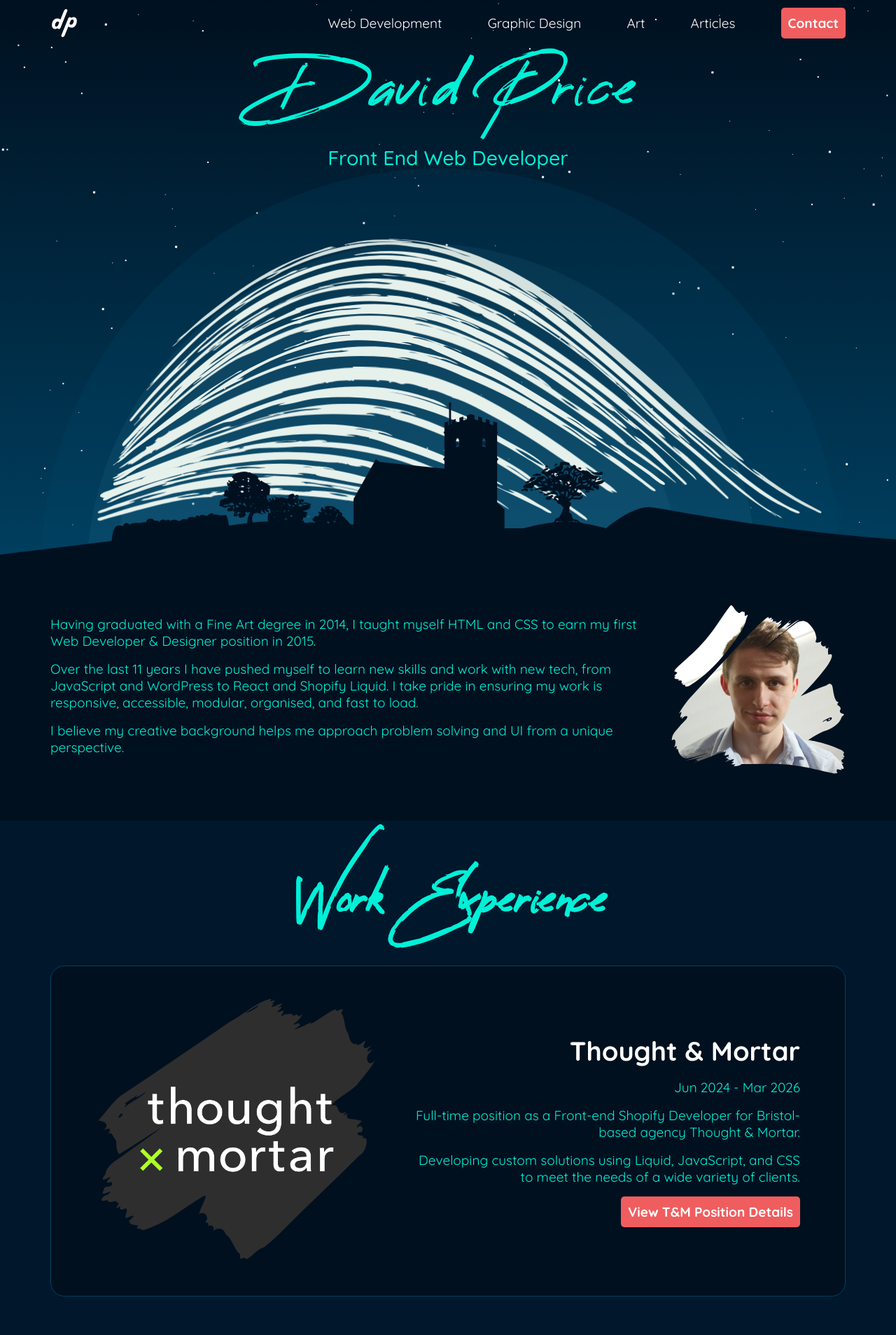
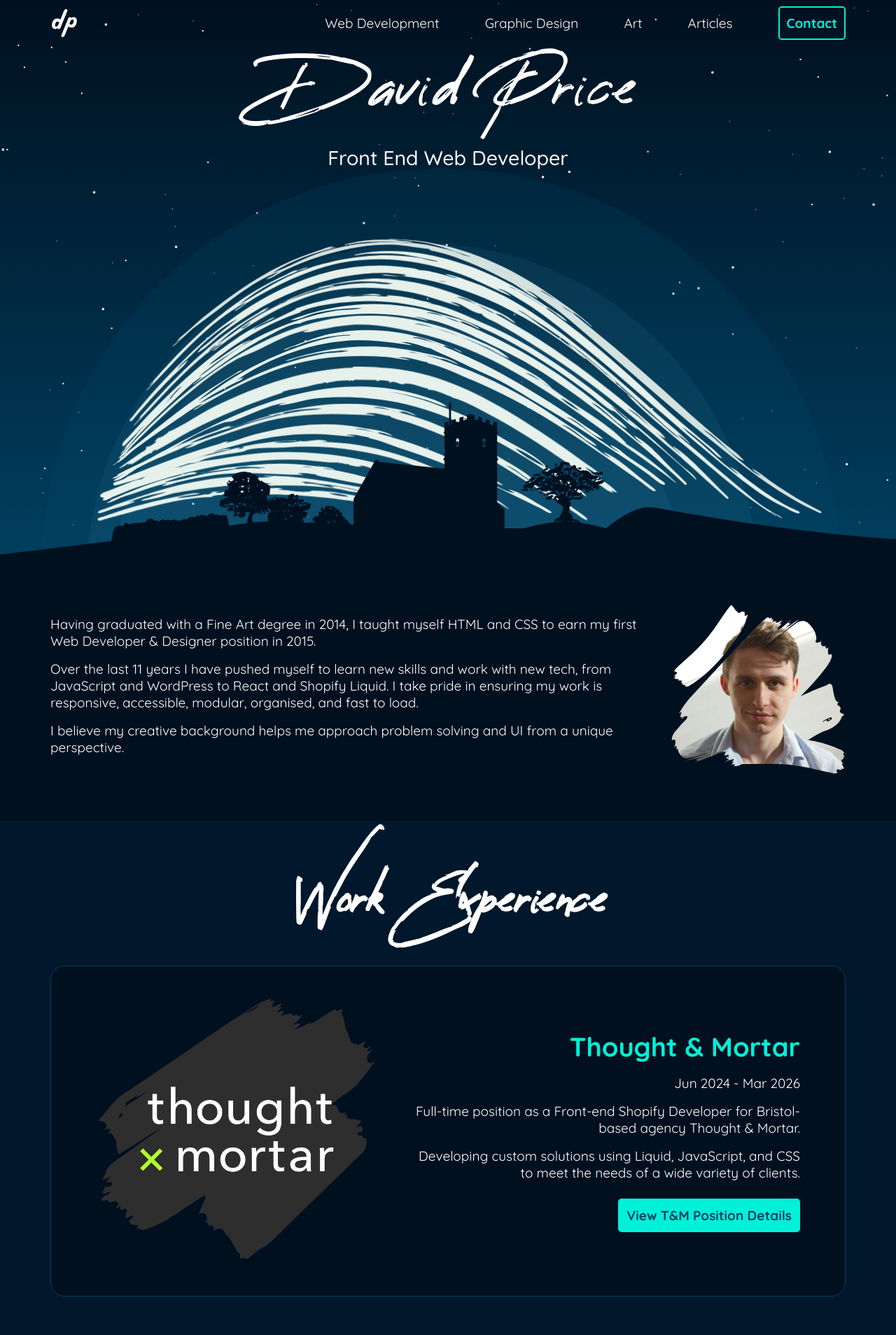
Before and after one commit to davidwillprice/portfolio-website, a Next.js app: page / in a window 1280 px wide. Shown: the top 1908 px of the page at 70% size. Built offline with nearby package versions, Linux system fonts and the light colour scheme.

Commit message:
Colour updates
* Removes orange/pink
* Swaps mint and white for better clarify on body text

```diff
--- a/app/bristol-marketing-agency/page.tsx
+++ b/app/bristol-marketing-agency/page.tsx
@@ -15,7 +15,7 @@ import bristolAgencyLogoSVG from "@svgs/bristol-marketing-agency-logo.svg";
 import IconsSVG from "@svgs/bma-icons";
 //import BlankMobile from "@svgs/blank-mobile";
 
-import threeDeviceHp from "@images/bma/homepage-multiple-devices.jpg";
+import threeDeviceHp from "@images/bma/bma-desktop-tablet-mobile-showcase.png";
 import conceptBoard from "@images/bma/concept-board.jpg";
 
 //import MobileMenu from "@images/bma/bma-mobile-menu-full.png";
@@ -95,7 +95,7 @@ export default function bristolAgency() {
       </ColourPreviewCon>
       <FullWidthImage
         img={threeDeviceHp}
-        imgAlt="Homepage design previews on desktop, tablet and mobile"
+        imgAlt="Homepage design mockups on desktop, tablet and mobile"
       />
       <StandardCentralText headerText="A simple but striking homepage">
         <p>
--- a/app/page.tsx
+++ b/app/page.tsx
@@ -224,7 +224,7 @@ export default function Home() {
             <SqBrushMask
               brush={"/brushes/brush-bg-3.svg"}
               img={sttImg}
-              imgAlt="Old Bakery Flower Garden logo"
+              imgAlt="Scrap The Trap logo"
               dirTxtRight={true}
               imageWidth={500}>
               <h3>Scrap The Trap</h3>
--- a/src/components/contact-icons.module.scss
+++ b/src/components/contact-icons.module.scss
@@ -10,7 +10,7 @@
   display: flex;
   justify-content: center;
   align-content: center;
-  fill: var(--secondary-color);
+  fill: var(--primary-color);
 }
 
 .links a {
@@ -43,7 +43,7 @@
   }
 }
 
-@media (min-width: 601px) {
+@media (min-width: 801px) {
   .mobile_only {
     display: none;
   }
--- a/src/components/footer.module.scss
+++ b/src/components/footer.module.scss
@@ -37,6 +37,9 @@
     color: white;
     font-size: 0.9rem;
   }
+  a:hover {
+    opacity: 1;
+  }
 }
 
 @media (max-width: 800px) {
--- a/src/components/header.module.scss
+++ b/src/components/header.module.scss
@@ -35,7 +35,7 @@
   column-gap: 6%;
 }
 .link {
-  color: var(--secondary-color);
+  color: var(--primary-color);
   text-align: center;
   transition: opacity 200ms ease-in-out;
   position: relative;
@@ -58,7 +58,7 @@
   border-radius: 3px;
   border-width: 0;
   span {
-    background-color: var(--secondary-color);
+    background-color: var(--primary-color);
     height: 5px;
     width: 35px;
     position: absolute;
--- a/src/components/header.tsx
+++ b/src/components/header.tsx
@@ -80,7 +80,7 @@ const Header = () => {
             {menuLink("/art", "Art")}
             {menuLink("/articles", "Articles")}
             <a
-              className={`${btnStyles.button} ${btnStyles.primary} ${styles.desktop_only}`}
+              className={`${btnStyles.button} ${btnStyles.secondary} ${styles.desktop_only}`}
               href="#contact"
               onClick={() => {
                 toggleMobMenu(false);
--- a/src/components/logo-showcase.module.scss
+++ b/src/components/logo-showcase.module.scss
@@ -1,6 +1,6 @@
 .container {
   width: 100%;
-  margin-bottom: 10px;
+  margin-bottom: 20px;
   border-radius: var(--border-radius);
   display: flex;
   justify-content: center;
--- a/src/components/sq-brush.module.scss
+++ b/src/components/sq-brush.module.scss
@@ -17,6 +17,9 @@
   h3 {
     font-size: 2rem;
     font-weight: 900;
+  }
+  a {
+    margin-top: 0.5rem;
   }
 }
 .work_example_con__r .text {
--- a/src/components/text-beside-img.module.scss
+++ b/src/components/text-beside-img.module.scss
@@ -19,7 +19,7 @@
   }
 }
 .image_con {
-  width: calc(50% - 8px);
+  min-width: calc(50% - 8px);
   text-align: center;
 }
 @media only screen and (max-width: 800px) {
--- a/src/styles/button.module.scss
+++ b/src/styles/button.module.scss
@@ -10,24 +10,25 @@
   transition: all 0.3s;
   text-align: center;
   justify-content: center;
-  &:hover {
-    transform: translateY(-2px);
-  }
+  border: 2px solid var(--highlight-color);
   svg {
     margin-left: 15px;
   }
   &.primary {
-    color: var(--secondary-color);
+    color: var(--background-color-3);
     background-color: var(--highlight-color);
   }
   &.primary:hover {
     background-color: var(--highlight-color-alt);
+    transform: translateY(-2px);
+    border-color: var(--highlight-color-alt);
   }
   &.secondary {
-    color: var(--tertiary-color);
-    background-color: var(--secondary-color-alt);
+    color: var(--highlight-color);
+    background-color: transparent;
   }
   &.secondary:hover {
-    background-color: var(--secondary-color);
+    color: var(--background-color-3);
+    background-color: var(--highlight-color);
   }
 }
--- a/src/styles/globals.scss
+++ b/src/styles/globals.scss
@@ -1,13 +1,13 @@
 :root {
-  --primary-color: #00f0d8;
-  --secondary-color: white;
+  --primary-color: white;
+  --secondary-color: #00f0d8;
   --background-color-1: #00101f;
   --background-color-2: #00172c;
   --background-color-3: #004061;
   --mobile-drawer-bg-color: rgba(0, 0, 0, 0.9);
   --hamburger-icon-bg-color: var(--background-color-3);
-  --highlight-color: #f05d5e;
-  --highlight-color-alt: #ff1129;
+  --highlight-color: var(--secondary-color);
+  --highlight-color-alt: var(--primary-color);
   --footer-bg-color: var(--background-color-3);
 
   --layout-width: 1200px;
@@ -28,7 +28,7 @@
   padding: 0;
   margin: 0;
   font-weight: 400;
-  color: var(--secondary-color);
+  color: var(--primary-color);
   scroll-margin-top: calc(var(--header-height) + 3rem);
 }
 
@@ -86,6 +86,20 @@ section {
 a {
   color: var(--secondary-color);
   text-underline-offset: 1px;
+  -webkit-font-smoothing: antialiased;
+  -moz-osx-font-smoothing: grayscale;
+  text-decoration: underline;
+  text-decoration-thickness: auto;
+  text-decoration-thickness: max(1px, 0.0625rem);
+  text-underline-offset: 0.1em;
+  transition: 0.1s text-decoration-thickness;
+  &:hover {
+    text-decoration-thickness: max(3px, 0.1875rem, 0.12em);
+    -webkit-text-decoration-skip-ink: none;
+    text-decoration-skip-ink: none;
+    -webkit-text-decoration-skip: none;
+    text-decoration-skip: none;
+  }
 }
 
 h1,
@@ -103,6 +117,7 @@ h3,
 .h3 {
   font-size: 2rem;
   font-weight: 500;
+  color: var(--secondary-color);
 }
 h4,
 .h4 {
@@ -196,23 +211,6 @@ blockquote {
   border-left: 10px solid var(--background-color-3);
 }
 
-.text_link {
-  -webkit-font-smoothing: antialiased;
-  -moz-osx-font-smoothing: grayscale;
-  text-decoration: underline;
-  text-decoration-thickness: auto;
-  text-decoration-thickness: max(1px, 0.0625rem);
-  text-underline-offset: 0.1em;
-  transition: 0.1s text-decoration-thickness;
-  &:hover {
-    text-decoration-thickness: max(3px, 0.1875rem, 0.12em);
-    -webkit-text-decoration-skip-ink: none;
-    text-decoration-skip-ink: none;
-    -webkit-text-decoration-skip: none;
-    text-decoration-skip: none;
-  }
-}
-
 .img {
   width: 100%;
   height: auto;
```
Also changed, not shown: src/images/bma/bma-desktop-tablet-mobile-showcase.png (added).
